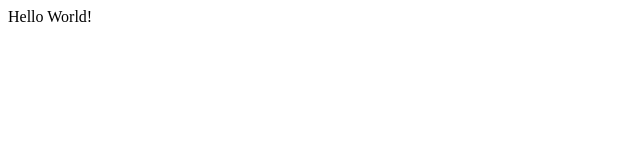
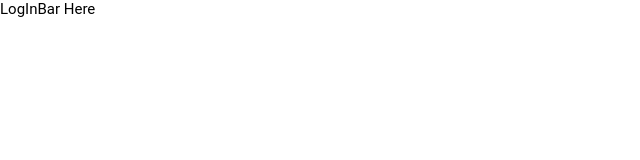
Before and after one commit to Shertor/mdgt-dashboard, a React (Create React App) app: page / in a window 1280 px wide. Shown: the top 160 px of the page, without its empty margins (0-640 px from the left). Built offline with nearby package versions, Linux system fonts and the light colour scheme.

Commit message:
Обнуление стилей, цвета, структура

```diff
--- a/src/App.js
+++ b/src/App.js
@@ -1,7 +1,12 @@
 import './App.css'
+import LogInBar from './Components/LogInBar/LogInBar'
 
 function App() {
-	return <div>Hello World!</div>
+	return (
+		<div>
+			<LogInBar />
+		</div>
+	)
 }
 
 export default App
--- /dev/null
+++ b/src/Components/LogInBar/LogInBar.js
@@ -0,0 +1,10 @@
+import React from 'react'
+import './LogInBar.css'
+
+export default function LogInBar() {
+	return (
+		<React.Fragment>
+			<div className="">LogInBar Here</div>
+		</React.Fragment>
+	)
+}
--- a/src/index.css
+++ b/src/index.css
@@ -0,0 +1,99 @@
+:root {
+	--header-height: 3.5rem;
+
+	/* COLORS */
+	/* color mode hsl (hue, saturation, lightness) */
+	--hue: 221;
+	--first-color: hsl(var(--hue), 24%, 32%);
+	--first-color-alt: hsl(var(--hue), 24%, 28%);
+	--first-color-light: hsl(var(--hue), 24%, 66%);
+	--first-color-lighten: hsl(var(--hue), 24%, 92%);
+	--title-color: hsl(var(--hue), 4%, 15%);
+	--text-color: hsl(var(--hue), 4%, 35%);
+	--text-color-light: hsl(var(--hue), 4%, 55%);
+	--body-color: hsl(var(--hue), 0%, 100%);
+	--container-color: #fff;
+
+	/* FONTS */
+	/* .5 rem = 8px; 1rem = 16px */
+	--body-font: 'Roboto', sans-serif;
+	--big-font-size: 2rem;
+	--h1-font-size: 1.5rem;
+	--h2-font-size: 1.25rem;
+	--h3-font-size: 1rem;
+	--normal-font-size: 0.938rem;
+	--small-font-size: 0.813rem;
+	--smaller-font-size: 0.75rem;
+
+	--font-medium: 500;
+	--font-semi-bold: 600;
+
+	/* MARGINS */
+	--mb-0-5: 0.5rem;
+	--mb-0-75: 0.75rem;
+	--mb-1: 1rem;
+	--mb-1-5: 1.5rem;
+	--mb-2: 2rem;
+	--mb-2-5: 2.5rem;
+
+	/* z index */
+
+	--z-tooltip: 10;
+	--z-fixed: 100;
+}
+
+*,
+*::after,
+*::before {
+	margin: 0;
+	padding: 0;
+	box-sizing: border-box;
+}
+
+body {
+	margin: 0;
+	font-family: -apple-system, BlinkMacSystemFont, 'Segoe UI', 'Roboto', 'Oxygen',
+		'Ubuntu', 'Cantarell', 'Fira Sans', 'Droid Sans', 'Helvetica Neue',
+		sans-serif;
+	-webkit-font-smoothing: antialiased;
+	-moz-osx-font-smoothing: grayscale;
+}
+
+code {
+	font-family: source-code-pro, Menlo, Monaco, Consolas, 'Courier New',
+		monospace;
+}
+
+body,
+button,
+input,
+textarea {
+	font-family: var(--body-font);
+	font-size: var(--normal-font-size);
+}
+
+button {
+	cursor: pointer;
+	border: none;
+	outline: none;
+}
+
+h1,
+h2,
+h3 {
+	color: var(--title-color);
+	font-weight: var(--font-semi-bold);
+}
+
+ul {
+	list-style: none;
+}
+
+a {
+	text-decoration: none;
+}
+
+img {
+	max-width: 100%;
+	height: auto;
+}
```
Also changed, not shown: public/manifest.json, src/Components/LogInBar/LogInBar.css (added).
